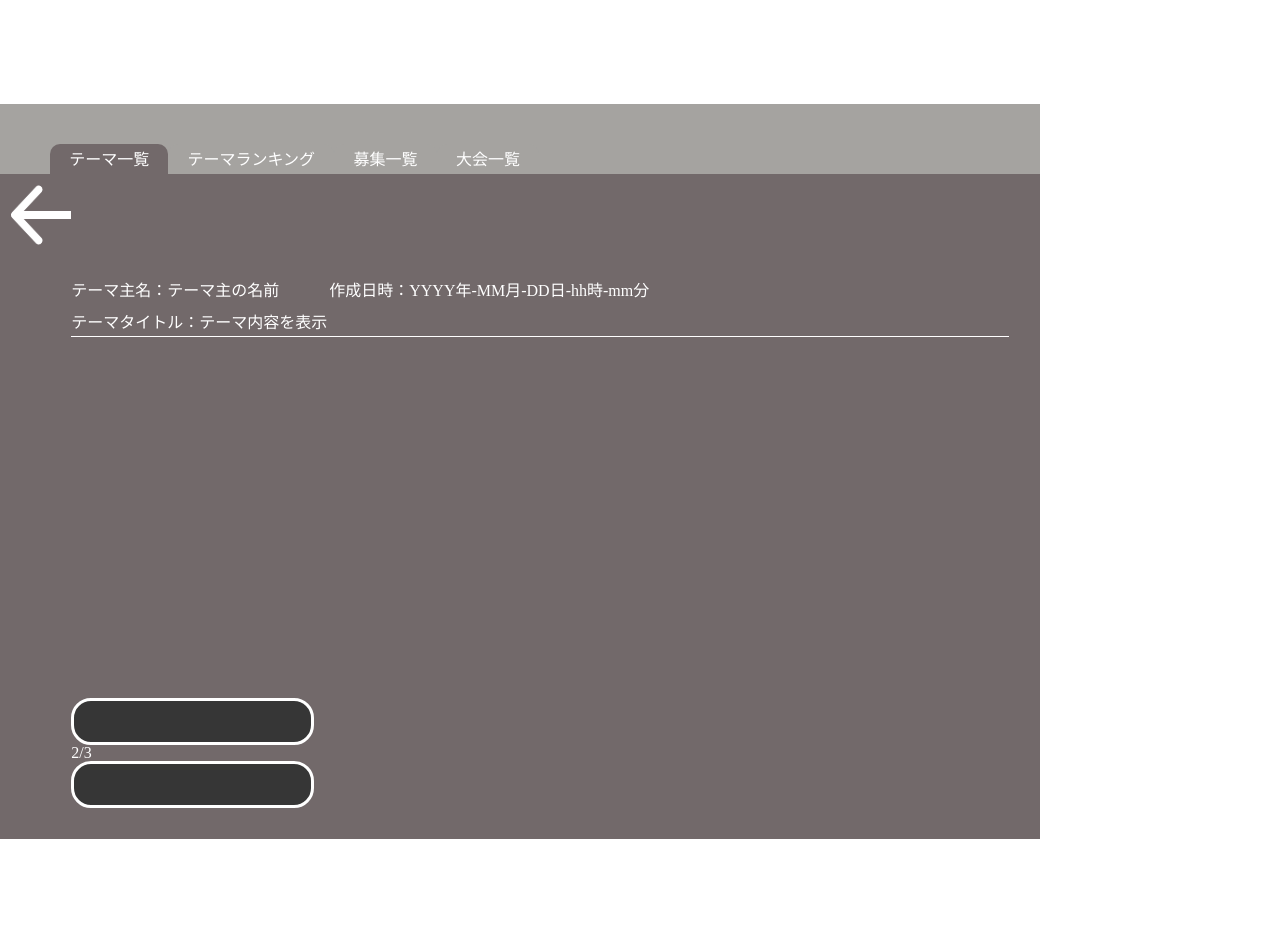
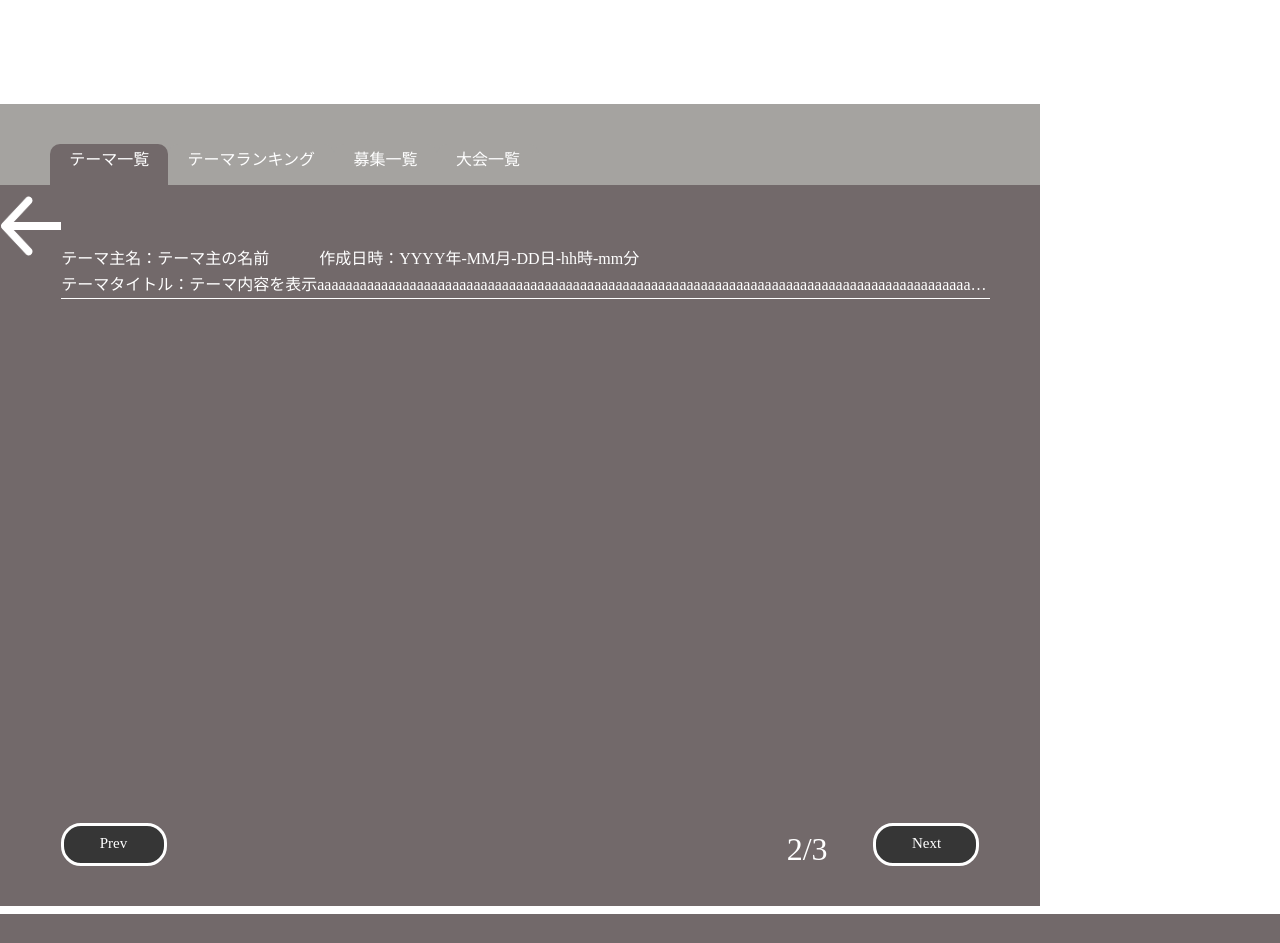
Before and after one commit to felixxsv/disconnect, a PHP site: page /html/createTheme.html in a window 1280 px wide. After the commit the page ends 914 px from the top, so only its background shows below. Run offline with PHP 8.4, Linux system fonts and the light colour scheme.

Commit message:
ver 1.5 createAllThemeList

```diff
--- a/site/css/createTheme.css
+++ b/site/css/createTheme.css
@@ -1,15 +1,17 @@
 body{
     width: 1040px;
+    height: 810px;
 }
 .tabs {
     max-width: 100%;
+    height: 100%;
     margin: 10% auto;
 }
 
 .tab-list {
   background-color: #A5A3A0;
   display: flex;
-    height: 70px;
+  height: 10%;
 }
 
 .tab-item {
@@ -23,19 +25,33 @@ body{
 .tab-item:first-child{
   margin-left: 50px;
 }
-
+.tab-item.active {
+  background-color: #72696A;
+}
 .tab-content {
+  height: 89%;
   background-color: #72696A;
 }
 
+.tab-panel.active {
+  display: block;
+  padding: 3%;
+
+}
 .tab-panel {
-    margin-left: 40px;
   display: none;
   color: #fff;
+  height: 80%;
+}
 
+#tabDitail {
+  color: #fff;
+  height: 100%;
+  display: flex;
 }
 .themeList{
-    height: 450px;
+  height: 90%;
+  width: 95%;
   overflow: auto;/*スクロールバー*/
 }
 .themeList::-webkit-scrollbar {
@@ -63,35 +79,33 @@ body{
 
 }
 
-  .tab-item.active {
-    background-color: #72696A;
-  }
-
-  .tab-panel.active {
-    display: block;
-    padding: 3%;
-  }
-
-
-
-
-
 
 #arrow {
-  width: 158px;
+  width: auto;
   box-sizing: border-box;
   margin-top: -20px;
-  margin-left: -60px;
-  img{
-      width: 60px;
-      height: 60px;
+  margin-left: -30px;
+  height: 11%;
+
+}
+#tabFooter{
+  padding: 0 3%;
+  display: flex ;
+  margin-top: 30px;
+}
+.textPageNum{
+  margin-left: auto;
+  margin-right: 5%;
+  p{
+    padding-top: 10px;
+    font-size: 32px;
+
   }
 }
-
 .buttonPrev, .buttonNext{
-  width: 237px;
-  height: 31px;
-  font-size: 20px;
+  width: 100px;
+  height: 27px;
+  font-size: 15px;
   padding-top: 10px;
   background-color: #363636;
   text-align: center;
@@ -101,3 +115,10 @@ body{
   border-style: solid;
   color: white;
 }
+.themeContent{
+  padding-top: 10px;
+  white-space: nowrap;
+  overflow: hidden;
+  text-overflow: ellipsis;
+  width: 100%;
+}
--- a/site/html/createTheme.html
+++ b/site/html/createTheme.html
@@ -17,11 +17,12 @@
         </ul>
         <div class="tab-content">
           <div class="tab-panel active"><!--選択したタブ（タブの中身・上から順番（上だけactive））-->
+            <div id="tabDitail">
+              <!-- もどる矢印 -->
+              <form id="arrow">
+                <input type="image" src="/site/images/戻りボタン.png" alt="矢印" onclick="history.back()" width="60px" height="60px"> <!-- pageBackImage -->
+              </form>
 
-             <!-- もどる矢印 -->
-              <div id="arrow">
-                <img src="/site/images/戻りボタン.png" alt="矢印"> <!-- pageBackImage -->
-            </div>
 
               <div class="themeList"><!--テーマ一覧（この中にthemeDitailを増やす）-->
                 <div class="themeDitail"><!--テーマ一個一個の詳細-->
@@ -29,12 +30,16 @@
                     <p>テーマ主名：<span>テーマ主の名前</span></p>
                     <p>作成日時：<span>YYYY年-MM月-DD日-hh時-mm分</span></p>
                   </div>
-                <br><br><p>テーマタイトル：<span>テーマ内容を表示</span></p>
+                  <div>
+                    <p class="themeContent">テーマタイトル：<span>テーマ内容を表示aaaaaaaaaaaaaaaaaaaaaaaaaaaaaaaaaaaaaaaaaaaaaaaaaaaaaaaaaaaaaaaaaaaaaaaaaaaaaaaaaaaaaaaaaaaaaaaaaaaaaaaaaaa</span></p>
                   </div>
                 </div>
+              </div>
+            </div>
+            <div id="tabFooter">
               <!-- ぼたん -->
               <div class="buttonPrev">
-              <p></p>
+                <p>Prev</p>
               </div>
 
               <!-- 2/3　今のページと数 -->
@@ -45,39 +50,55 @@
 
               <!-- ボタン -->
               <div class="buttonNext">
-              <p></p>
+                <p>Next</p>
+              </div>
+            </div>
           </div>
 
-          </div>
+          <div class="tab-panel"><!--選択したタブ（タブの中身・上から順番（上だけactive））-->
+            <div id="tabDitail">
+              <!-- もどる矢印 -->
+              <form id="arrow">
+                <input type="image" src="/site/images/戻りボタン.png" alt="矢印" onclick="history.back()" width="60px" height="60px"> <!-- pageBackImage -->
+              </form>
 
 
-
-          <div class="tab-panel"><!--選択したタブ(タブの中身・上から順番)-->
               <div class="themeList"><!--テーマ一覧（この中にthemeDitailを増やす）-->
                 <div class="themeDitail"><!--テーマ一個一個の詳細-->
                   <div class="themeHeader"><!--テーマのHeader-->
                     <p>テーマ主名：<span>テーマ主の名前</span></p>
                     <p>作成日時：<span>YYYY年-MM月-DD日-hh時-mm分</span></p>
                   </div>
-                <br><br><p>テーマタイトル：<span>テーマ内容を表示</span></p>
+                  <div>
+                    <p class="themeContent">テーマタイトル：<span>テーマ内容を表示aaaaaaaaaaaaaaaaaaaaaaaaaaaaaaaaaaaaaaaaaaaaaaaaaaaaaaaaaaaaaaaaaaaaaaaaaaaaaaaaaaaaaaaaaaaaaaaaaaaaaaaaaaa</span></p>
+                  </div>
+                </div>
+              </div>
+            </div>
+            <div id="tabFooter">
+              <!-- ぼたん -->
+              <div class="buttonPrev" onclick=""><!-- onclickの指定先にデータを取得するjsを書く -->
+                <p>Prev</p>
+                <form action="" name="">
+                </form>
+              </div>
+
+              <!-- 2/3　今のページと数 -->
+              <div class="textPageNum">
+                <p><span>2</span>/<span>3</span></p>
+              </div>
+
+
+              <!-- ボタン -->
+              <div class="buttonNext" onclick=""> <!-- onclickの指定先にデータを取得するjsを書く -->
+                <p>Next</p>
+                <form action="" name="">
+                </form>
+              </div>
             </div>
           </div>
 
 
-          </div>
-          <div class="tab-panel"><!--選択したタブ(タブの中身・上から順番)-->
-            <div class="themeList"><!--テーマ一覧（この中にthemeDitailを増やす）-->
-              <div class="themeDitail"><!--テーマ一個一個の詳細-->
-                <div class="themeHeader"><!--テーマのHeader-->
-                  <p>テーマ主名：<span>テーマ主の名前</span></p>
-                  <p>作成日時：<span>YYYY年-MM月-DD日-hh時-mm分</span></p>
-                </div>
-                <br><br><p>テーマタイトル：<span>テーマ内容を表示</span></p>
-              </div>
-            </div>
-
-
-          </div>
 
 
         </div>
```
Lines whose indentation alone changed are shown as unchanged.
